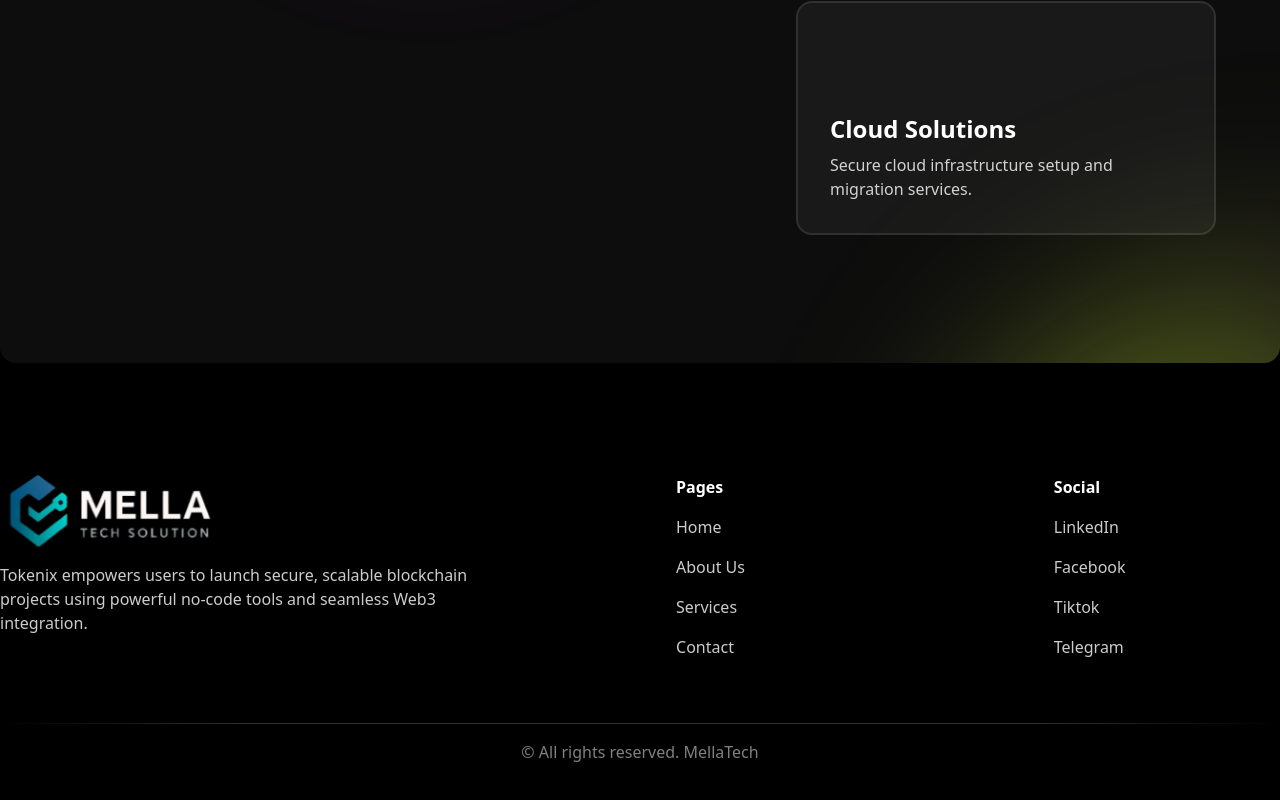
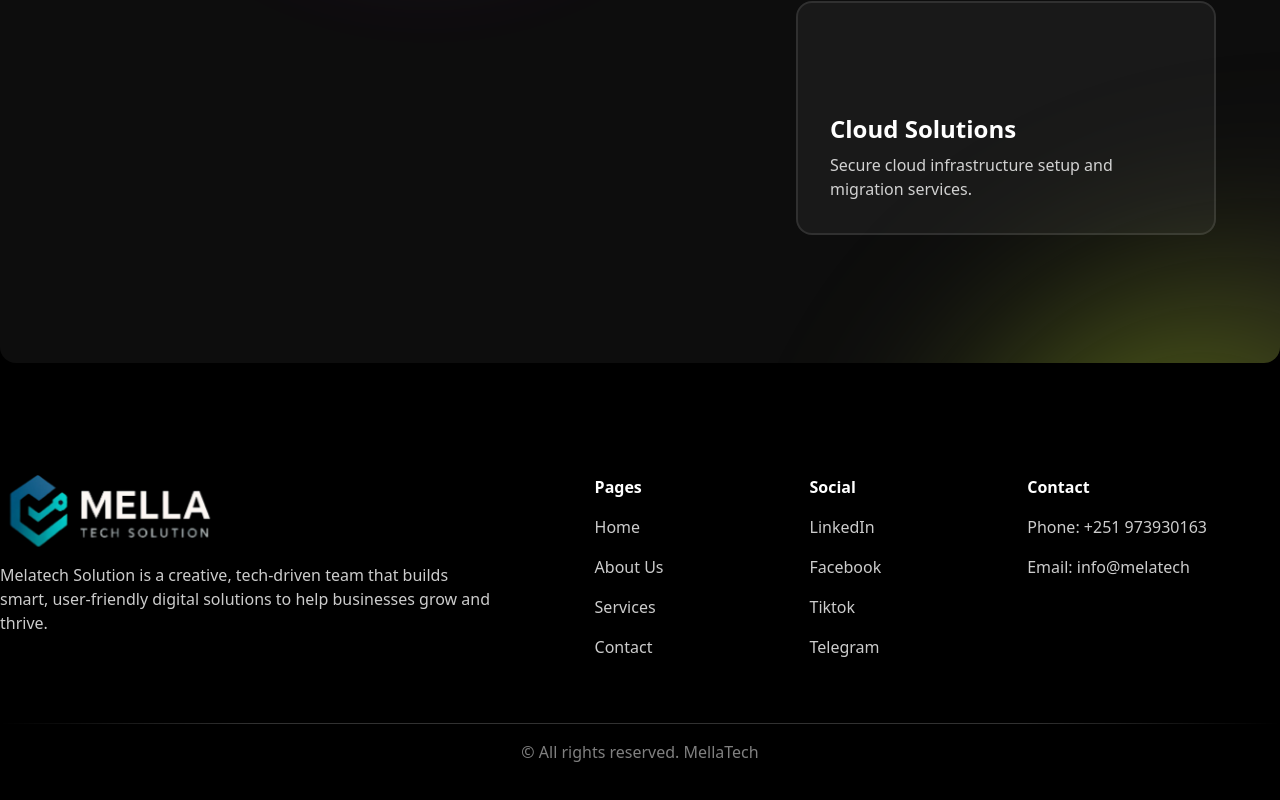
Before and after one commit to Mela-Technologies/mala-web, a React (Vite) app: page / in a window 1280 px wide. Shown: the part 2561-3361 px from the top of the page. Built offline with nearby package versions, Linux system fonts and the light colour scheme; some icons are missing.

Commit message:
modify footer description and added contact

```diff
--- a/src/footer/footer.jsx
+++ b/src/footer/footer.jsx
@@ -5,6 +5,7 @@ import "./footer.css";
 const Footer = () => {
   const navLink = ["Home", "About Us", "Services", "Contact"];
   const socialLink = ["LinkedIn", "Facebook", "Tiktok", "Telegram"];
+  const contactLink = ["Phone: +251 973930163", "Email: info@melatech"];
   return (
     <footer className="section-wrapper">
       <section className="flex flex-col md:flex-row flex-wrap md:justify-between gap-4">
@@ -20,8 +21,8 @@ const Footer = () => {
           </div>
           {/* description */}
           <p className="text-white/80 max-w-[500px]">
-            Tokenix empowers users to launch secure, scalable blockchain
-            projects using powerful no-code tools and seamless Web3 integration.
+            Melatech Solution is a creative, tech-driven team that builds smart,
+            user-friendly digital solutions to help businesses grow and thrive.
           </p>
         </div>
         {/* links */}
@@ -48,6 +49,17 @@ const Footer = () => {
               ))}
             </ul>
           </div>
+          {/* Contact */}
+          <div>
+            <p className="font-bold mb-4">Contact</p>
+            <ul className="text-white/80 flex flex-col gap-4">
+              {contactLink.map((link, index) => (
+                <div key={index} className="">
+                  <Link>{link}</Link>
+                </div>
+              ))}
+            </ul>
+          </div>
         </div>
       </section>
       {/* divider */}
```
